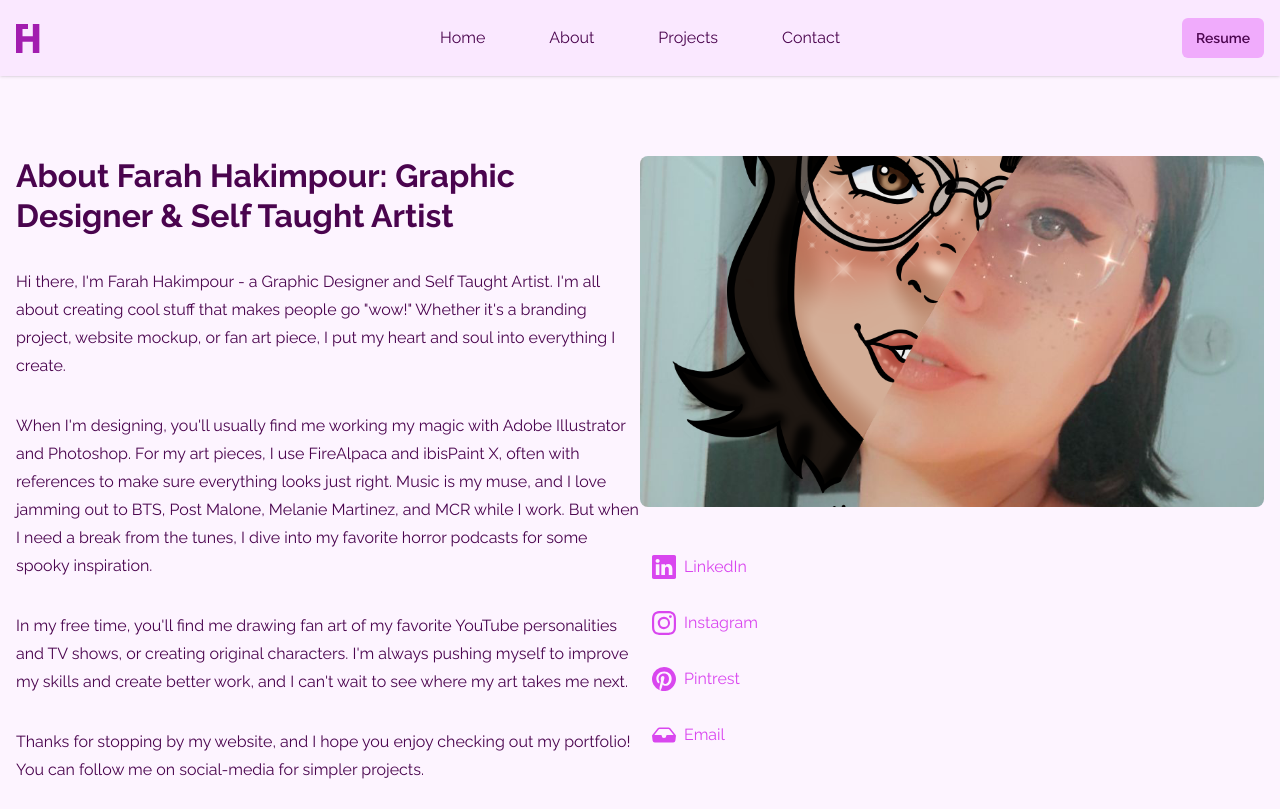
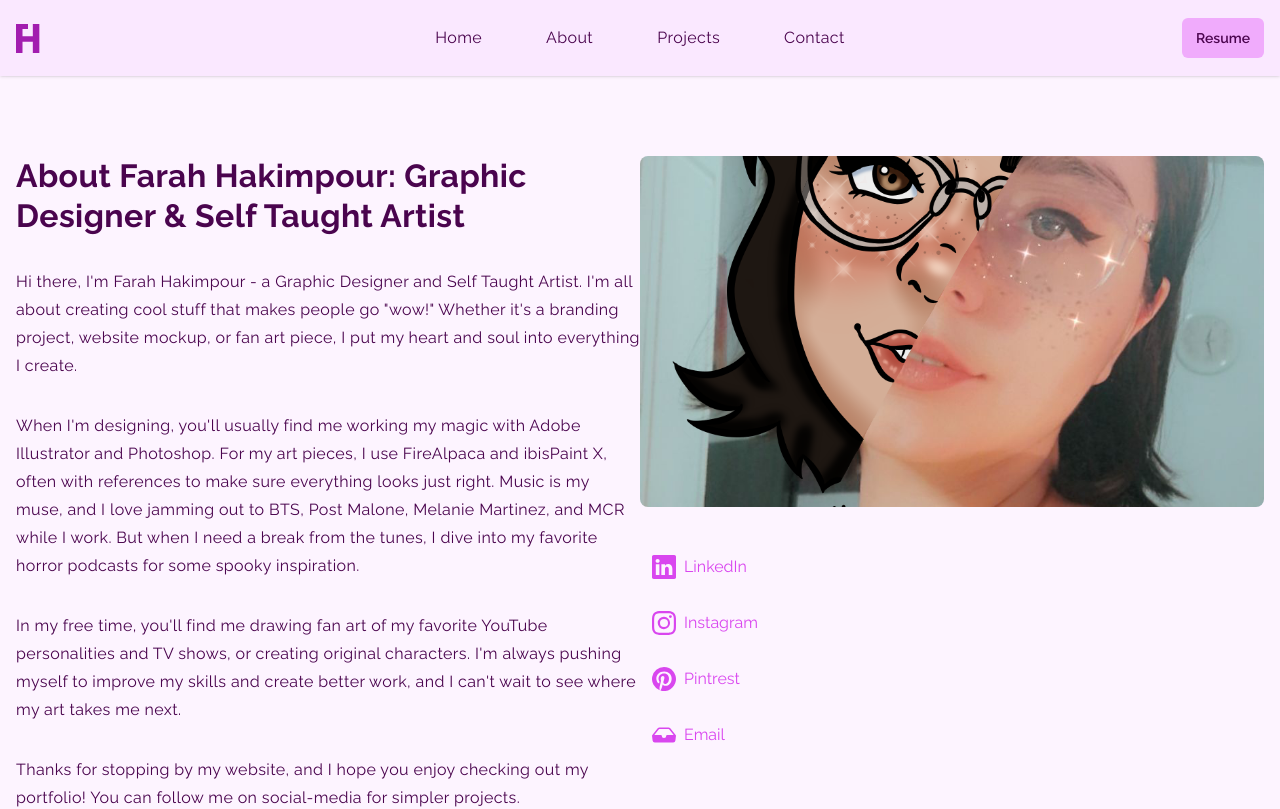
Before and after one commit to Justin-Bento/farah-hakimpour, a Next.js app: page /about in a window 1280 px wide. Shown: the top 809 px of the page. Built offline with nearby package versions, Linux system fonts and the light colour scheme.

Commit message:
nademade paragraph text a body large by default as this is the base line

```diff
--- a/src/styles/globals.css
+++ b/src/styles/globals.css
@@ -24,6 +24,9 @@
 }
 
 @layer base {
+  p {
+    @apply body-large
+  }
   body {
     @apply bg-fuchsia-50 text-fuchsia-950 dark:bg-fuchsia-950 dark:text-fuchsia-50;
   }
@@ -76,7 +79,7 @@
   }
   /* End Of label Typography */
   .body-large {
-    @apply text-base font-normal leading-7 tracking-normal dark:text-fuchsia-50 text-fuchsia-950;
+    @apply text-base font-normal leading-7 tracking-wide dark:text-fuchsia-50 text-fuchsia-950;
   }
   .body-medium {
     @apply text-sm font-normal leading-6 tracking-wide dark:text-fuchsia-50 text-fuchsia-950;
```
